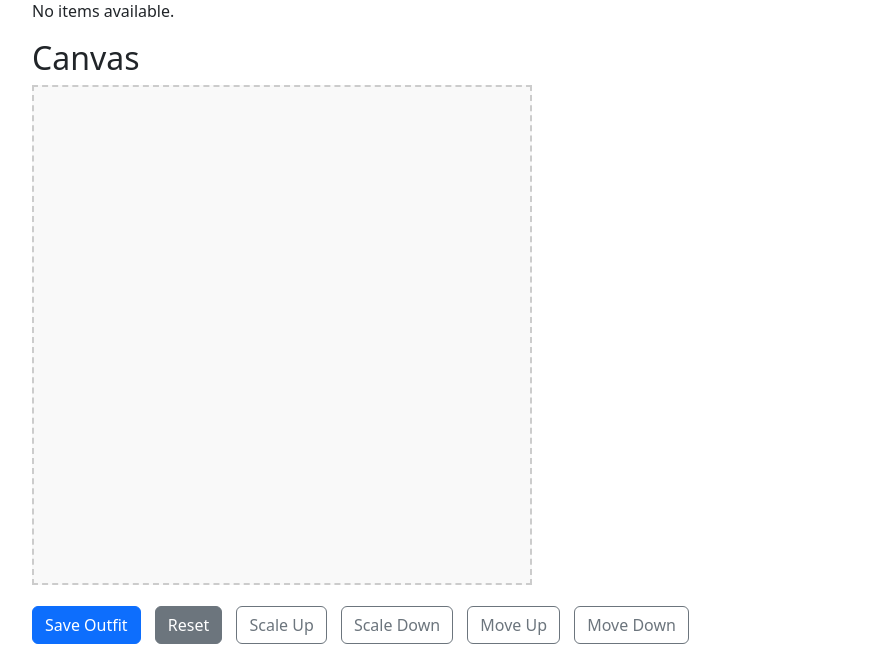
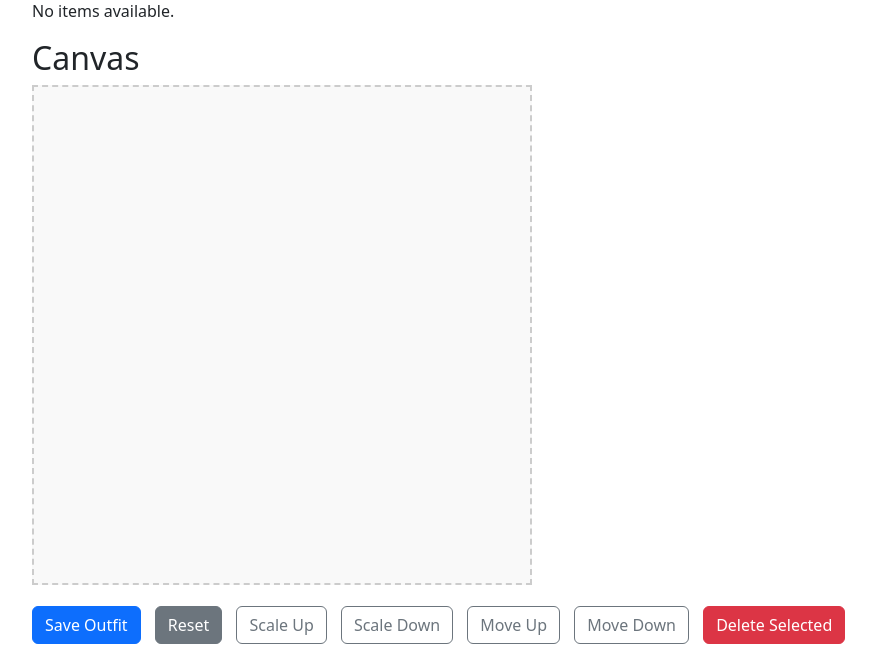
Before and after one commit to LamberlainMuli/csci42, a Django app: page /mix-and-match/create/ in a window 1280 px wide. Shown: the part 141-801 px from the top of the page, without its empty margins (50-926 px from the left). Run offline with Django 5.2, Linux system fonts and the light colour scheme; the visitor is signed in with stand-in values (Sample User, id 1); data that the repository does not hold is empty; some libraries are stand-ins or nearby versions.

Commit message:
Added delete feature in mix and match and fixed bugs related to tight bounds by increasing margin

```diff
--- a/templates/mix_and_match/create_outfit.html
+++ b/templates/mix_and_match/create_outfit.html
@@ -47,7 +47,7 @@
       <button type="button" id="scale-down" class="btn btn-outline-secondary">Scale Down</button>
       <button type="button" id="move-up" class="btn btn-outline-secondary">Move Up</button>
       <button type="button" id="move-down" class="btn btn-outline-secondary">Move Down</button>
-      <!-- No Download button here -->
+      <button type="button" id="delete-item" class="btn btn-danger">Delete Selected</button>
     </aside>
   </form>
 </main>
@@ -59,18 +59,18 @@ document.addEventListener('DOMContentLoaded', function() {
     const canvas = document.getElementById('canvas');
     const outfitDataInput = document.getElementById('outfit_data');
 
-    // We will frequently need the actual canvas dimensions
+    // Get canvas dimensions
     function getCanvasSize() {
-        // Because we used "width: 100%; aspect-ratio: 1/1", the actual rendered size is:
         const rect = canvas.getBoundingClientRect();
         return { width: rect.width, height: rect.height };
     }
 
+    // Get all draggable items
     function getDraggables() {
         return canvas.querySelectorAll('.draggable');
     }
 
-    // DRAG from available items
+    // Drag from available items
     document.querySelectorAll('#available-items img').forEach(item => {
         item.addEventListener('dragstart', function(e) {
             e.dataTransfer.setData('text/plain', JSON.stringify({
@@ -81,30 +81,26 @@ document.addEventListener('DOMContentLoaded', function() {
         });
     });
 
-    // DROP onto canvas
+    // Drop onto canvas
     canvas.addEventListener('dragover', e => e.preventDefault());
     canvas.addEventListener('drop', function(e) {
         e.preventDefault();
         const data = JSON.parse(e.dataTransfer.getData('text/plain'));
-        // Avoid duplicates
         if (canvas.querySelector(`.draggable[data-id="${data.id}"]`)) return;
 
         const rect = canvas.getBoundingClientRect();
         const offsetX = e.clientX - rect.left;
         const offsetY = e.clientY - rect.top;
 
-        // Create container
         const container = document.createElement('div');
         container.classList.add('draggable');
         container.dataset.id = data.id;
-        // Shift slightly so center is near drop
         const initX = offsetX - 40;
         const initY = offsetY - 40;
         container.dataset.x = initX;
         container.dataset.y = initY;
         container.dataset.scale = 1;
 
-        // zIndex approach: set new item on top
         let maxZ = 0;
         getDraggables().forEach(div => {
             const zVal = parseInt(div.dataset.z) || 0;
@@ -117,7 +113,6 @@ document.addEventListener('DOMContentLoaded', function() {
         container.style.top = '0';
         container.style.transform = `translate(${initX}px, ${initY}px) scale(1)`;
 
-        // Inner image
         const img = document.createElement('img');
         img.src = data.src;
         img.alt = data.alt;
@@ -126,7 +121,6 @@ document.addEventListener('DOMContentLoaded', function() {
         img.style.height = 'auto';
         container.appendChild(img);
 
-        // Add resize handles
         const handleBL = document.createElement('div');
         handleBL.classList.add('resize-handle', 'bottom-left');
         const handleBR = document.createElement('div');
@@ -134,7 +128,6 @@ document.addEventListener('DOMContentLoaded', function() {
         container.appendChild(handleBL);
         container.appendChild(handleBR);
 
-        // On click, mark as selected
         container.addEventListener('click', function() {
             getDraggables().forEach(el => el.classList.remove('selected'));
             container.classList.add('selected');
@@ -142,28 +135,22 @@ document.addEventListener('DOMContentLoaded', function() {
         canvas.appendChild(container);
     });
 
-    // Interact: Draggable
+    // Draggable with custom bounds
     interact('.draggable').draggable({
-        modifiers: [
-            interact.modifiers.restrictRect({
-                restriction: 'parent',
-                endOnly: true
-            })
-        ],
         listeners: {
             move: event => {
                 const target = event.target;
                 let x = (parseFloat(target.dataset.x) || 0) + event.dx;
                 let y = (parseFloat(target.dataset.y) || 0) + event.dy;
                 const scale = parseFloat(target.dataset.scale) || 1;
+                const itemWidth = 80 * scale;
+                const itemHeight = 80 * scale;
 
-                // use actual canvas size
                 const { width: cW, height: cH } = getCanvasSize();
-                const containerWidth = 80 * scale;
-                const containerHeight = 80 * scale;
+                const margin = itemWidth * 0.1;
 
-                x = Math.min(Math.max(x, 0), cW - containerWidth);
-                y = Math.min(Math.max(y, 0), cH - containerHeight);
+                x = Math.min(Math.max(x, -margin), cW - itemWidth + margin);
+                y = Math.min(Math.max(y, -margin), cH - itemHeight + margin);
 
                 target.dataset.x = x;
                 target.dataset.y = y;
@@ -172,37 +159,56 @@ document.addEventListener('DOMContentLoaded', function() {
         }
     });
 
-    // Interact: Resizable
+    // Draggable with custom bounds
+    interact('.draggable').draggable({
+        listeners: {
+            move: event => {
+                const target = event.target;
+                let x = (parseFloat(target.dataset.x) || 0) + event.dx;
+                let y = (parseFloat(target.dataset.y) || 0) + event.dy;
+                const scale = parseFloat(target.dataset.scale) || 1;
+                const itemWidth = 80 * scale;  // Base width scaled
+                const itemHeight = 80 * scale; // Assuming square items; adjust if needed
+
+                const { width: cW, height: cH } = getCanvasSize();
+                const margin = cW*0.1; // 10% overlap
+
+                // New bounds: allow overlap by margin
+                x = Math.min(Math.max(x, -margin), 1.1*cW + margin - itemWidth);
+                y = Math.min(Math.max(y, -margin), 1.1*cH + margin - itemHeight);
+
+                target.dataset.x = x;
+                target.dataset.y = y;
+                target.style.transform = `translate(${x}px, ${y}px) scale(${scale})`;
+            }
+        }
+    });
+
+    // Resizable with custom bounds
     interact('.draggable').resizable({
         preserveAspectRatio: true,
         edges: { left: true, right: true, bottom: true, top: true },
-        modifiers: [
-            interact.modifiers.restrictEdges({
-                outer: 'parent',
-                endOnly: true
-            })
-        ],
         inertia: true,
         listeners: {
             move: event => {
                 const target = event.target;
                 let newWidth = event.rect.width;
-                // base width=80 => scale = newWidth/80
                 let newScale = newWidth / 80;
                 if (newScale < 0.1) newScale = 0.1;
-                if (newScale > 2.0) newScale = 2.0;
+                if (newScale > 6) newScale = 6;
 
                 target.dataset.scale = newScale;
 
                 let x = parseFloat(target.dataset.x) || 0;
                 let y = parseFloat(target.dataset.y) || 0;
+                const itemWidth = 80 * newScale;
+                const itemHeight = 80 * newScale;
+                const { width: cW, height: cH } = getCanvasSize();
+                const margin = cW*0.1;
 
-                // bounding
-                const { width: cW, height: cH } = getCanvasSize();
-                const containerWidth = 80 * newScale;
-                const containerHeight = 80 * newScale;
-                x = Math.min(Math.max(x, 0), cW - containerWidth);
-                y = Math.min(Math.max(y, 0), cH - containerHeight);
+                // New bounds: allow overlap by margin
+                x = Math.min(Math.max(x, -margin), 1.1*cW + margin - itemWidth);
+                y = Math.min(Math.max(y, -margin), 1.1*cH + margin - itemHeight);
 
                 target.dataset.x = x;
                 target.dataset.y = y;
@@ -217,10 +223,18 @@ document.addEventListener('DOMContentLoaded', function() {
         if (selected) {
             let scale = parseFloat(selected.dataset.scale) || 1;
             scale += 0.1;
-            if (scale > 2.0) scale = 2.0;
+            if (scale > 6) scale = 6;
 
             let x = parseFloat(selected.dataset.x) || 0;
             let y = parseFloat(selected.dataset.y) || 0;
+            const itemWidth = 80 * scale;
+            const itemHeight = 80 * scale;
+            const { width: cW, height: cH } = getCanvasSize();
+            const margin = itemWidth * 0.1;
+
+            // New bounds: allow overlap by margin
+            x = Math.min(Math.max(x, -margin), cW + margin - itemWidth);
+            y = Math.min(Math.max(y, -margin), cH + margin - itemHeight);
 
             selected.dataset.scale = scale;
             selected.style.transform = `translate(${x}px, ${y}px) scale(${scale})`;
@@ -237,13 +251,21 @@ document.addEventListener('DOMContentLoaded', function() {
 
             let x = parseFloat(selected.dataset.x) || 0;
             let y = parseFloat(selected.dataset.y) || 0;
+            const itemWidth = 80 * scale;
+            const itemHeight = 80 * scale;
+            const { width: cW, height: cH } = getCanvasSize();
+            const margin = itemWidth * 0.1;
+
+            // New bounds: allow overlap by margin
+            x = Math.min(Math.max(x, -margin), cW + margin - itemWidth);
+            y = Math.min(Math.max(y, -margin), cH + margin - itemHeight);
 
             selected.dataset.scale = scale;
             selected.style.transform = `translate(${x}px, ${y}px) scale(${scale})`;
         }
     });
 
-    // Move Up => set z to highest+1
+    // Move Up (z-index)
     document.getElementById('move-up').addEventListener('click', function() {
         const selected = document.querySelector('#canvas .draggable.selected');
         if (selected) {
@@ -258,12 +280,20 @@ document.addEventListener('DOMContentLoaded', function() {
         }
     });
 
-    // Move Down => set z=0
+    // Move Down (z-index)
     document.getElementById('move-down').addEventListener('click', function() {
         const selected = document.querySelector('#canvas .draggable.selected');
         if (selected) {
             selected.dataset.z = 0;
             selected.style.zIndex = 0;
+        }
+    });
+
+    // Delete Selected Item
+    document.getElementById('delete-item').addEventListener('click', function() {
+        const selected = document.querySelector('#canvas .draggable.selected');
+        if (selected) {
+            canvas.removeChild(selected);
         }
     });
 
```
Also changed, not shown: marketplace/views.py (+9 -0 lines), templates/marketplace/my_closet.html (+6 -1 lines).
